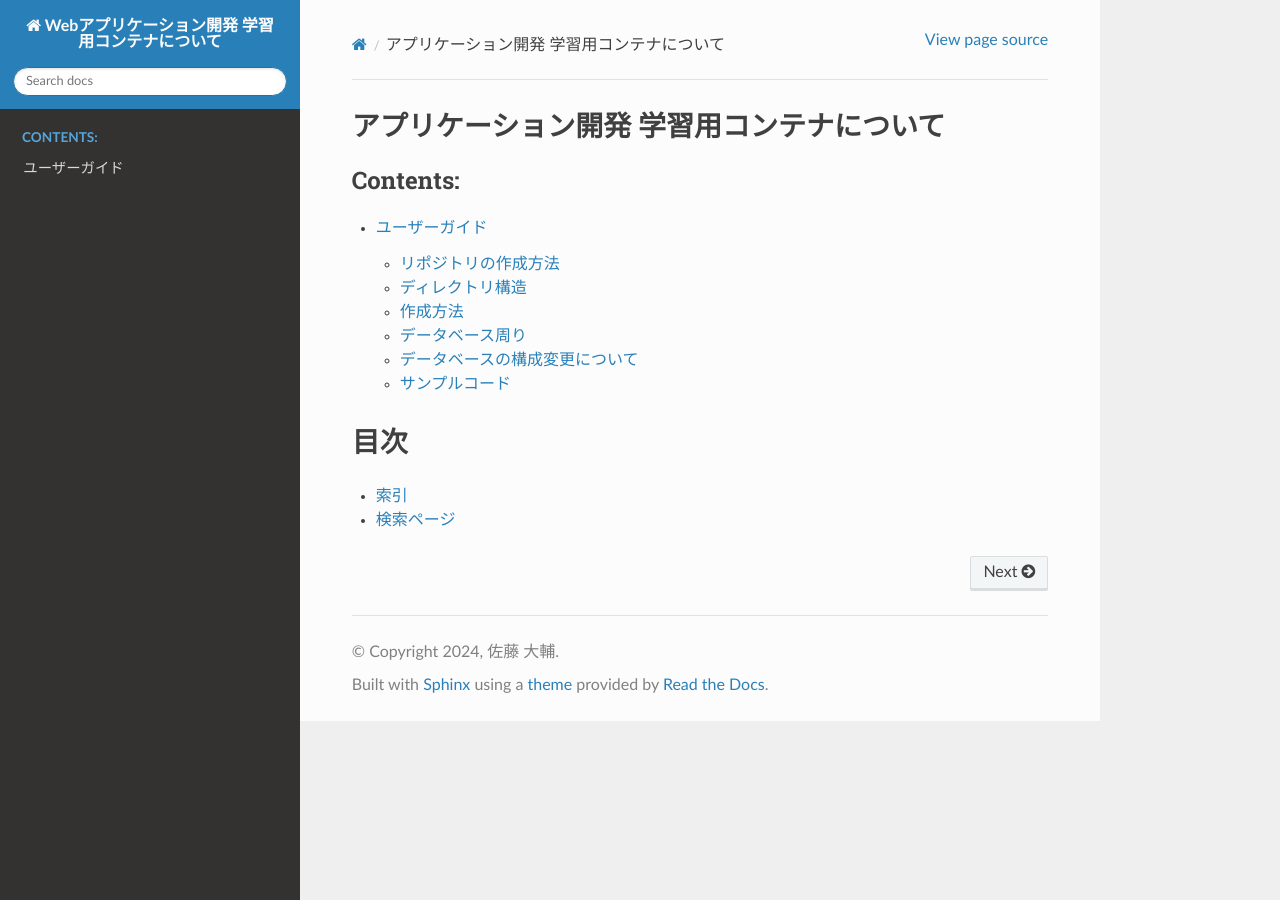
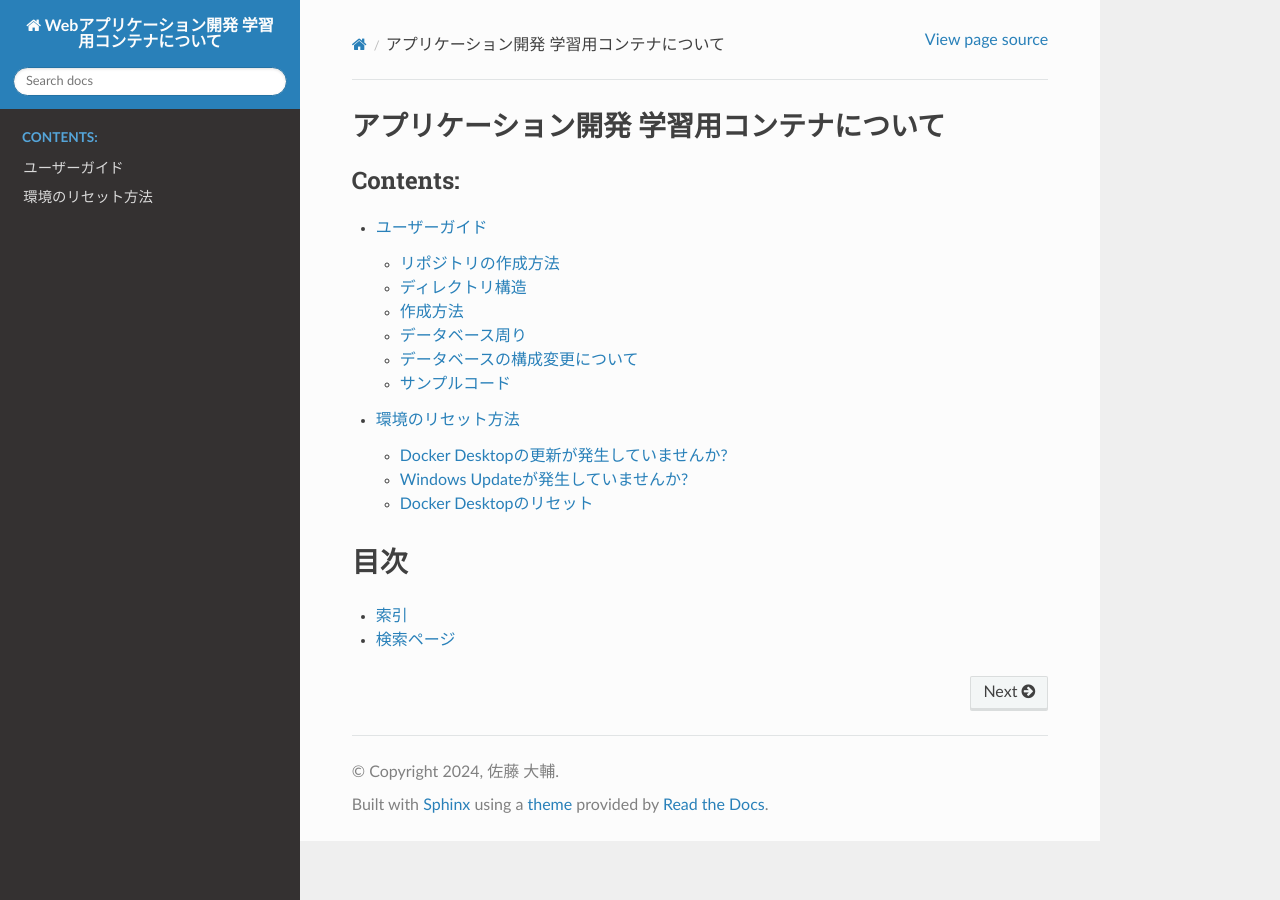
Before and after one commit to densuke/xampp-devenv-doc, a Sphinx documentation site: the page built from source/index.rst, in a window 1280 px wide. Built offline with Sphinx 7.4.7 and the Read the Docs theme 2.0.0, drawn with Linux system fonts in a browser that asks for light colours; pages that are not in the unit, such as notebooks, are missing from menus.

Commit message:
環境のリセット方法を追加

````diff
--- a/source/index.rst
+++ b/source/index.rst
@@ -12,6 +12,7 @@
 
    .. db/index
    guide/index
+   reset/index
 
 
 目次
--- /dev/null
+++ b/source/reset/docker-desktop-update.md
@@ -0,0 +1,23 @@
+# Docker Desktopの更新が発生していませんか?
+
+Docker自体が起動しているのであれば、更新が発生していないかをまず確認してみてください。
+
+```{image} images/check-update.png
+:alt: 更新の確認
+:width: 60%
+:align: center
+```
+
+```{image} images/found-dd-update.png
+:alt: Docker Desktopの更新案内
+:width: 80%
+:align: center
+```
+
+更新が確認できた場合は、まず適用しておきましょう。
+適用後、Docker Desktopは再起動するので、その後開発コンテナーを起動し直して様子を見てみましょう。
+
+* 更新の画面が出せない
+* 更新が発見されない
+
+場合は、次のケースを見てみましょう。
--- /dev/null
+++ b/source/reset/index.rst
@@ -0,0 +1,15 @@
+環境のリセット方法
+==========================================================================
+
+開発コンテナが動かないときのお試し項目を入れています。
+最初から完全リセットをする前に、他のものが無いかをチェックしてから進めましょう。
+
+.. toctree::
+    :maxdepth: 2
+    :caption: 目次:
+
+    docker-desktop-update.md
+    windows-update.md
+    reset.md
+
+.. * :ref:`modindex`
--- /dev/null
+++ b/source/reset/reset.md
@@ -0,0 +1,64 @@
+# Docker Desktopのリセット
+
+* Docker Desktopによる更新
+* Windows Updateによる更新
+
+以上を行っても正常に起動できない場合は、**Docker Desktopのリセット**を行うことになります。
+
+## 行う前に確認
+
+* これを行うと、マシン上で使っていた開発コンテナやイメージ・その他のコンテナが全て消えます
+* ボリュームに入っているデータが消えます
+    * データベースのコンテナが持っていたデータ(テーブルや値など)が消えます
+    * その他コンテナ内部で使っているボリュームがあればそれも消えます
+    * 開発コンテナーに対して手動で行ったカスタマイズも消えます
+* ただし、開発コンテナーに入る際に構成情報から復元を行います
+    * dbディレクトリに入っている初期化用コード(`init.sql`など)があれば、そこから初期状態の再現は行われます
+    * 利用するイメージもなくなっているので、適宜取得/ビルドが行われます
+        * その関係で初回起動時は時間がかかります(数分〜十数分)
+
+## リセット方法
+
+1. Docker Desktopのダッシュボードを開きます
+2. 右上にある「虫」のマークをクリックします
+    ```{image} images/debug-mode.png
+    :alt: デバッグモード呼び出し
+    :width: 75%
+    :align: center
+    ```
+3. {menuselection}`Reset to factory defaults` をクリックします
+    ```{image} images/reset-factory-default-button.png
+    :alt: 初期化ボタン
+    :width: 80%
+    :align: center
+    ```
+4. 「リセットしていいのか」の確認が出るので、 {menuselection}`Yes, reset anyway` を選んでください
+    ```{image} images/reset-confirm.png
+    :alt: phpMyAdmin接続直後の画面
+    :width: 80%
+    :align: center
+    ```
+
+以上の作業で初期状態に戻す処理が行われます。数分〜十数分待ちましょう。
+リセットが完了すると、ダッシュボードが復帰します。
+
+* ダッシュボード左下のステータスが黄色の **Engine stopping** になる
+* その後黄色の **Engine starting** になる
+* その後緑色の **Engine running** になる
+
+これで復帰しました。
+
+```{image} images/engine-stopping.png
+:alt: Docker Engine: 停止中
+:width: 80%
+:align: center
+```
+
+```{image} images/engine-running.png
+:alt: Docker Engine: 起動完了
+:width: 80%
+:align: center
+```
+
+この状態で、イメージもコンテナもボリュームも全くない初期状態に戻りましたので、
+開発コンテナーを起動してみてください。環境構築からスタートします。
--- /dev/null
+++ b/source/reset/windows-update.md
@@ -0,0 +1,13 @@
+# Windows Updateが発生していませんか?
+
+Windows Updateがある場合、適用(更新)をかけないとDocker Desktopが起動できないことがあります。
+タスクトレイにて更新に伴う再起動要求のアイコンがでていることがありませんか?
+
+```{image} images/wu-notify.png
+:alt: Windows Updateの更新通知(タスクトレイ)
+:width: 25%
+:align: center
+```
+
+もし出ていたら適用しておきましょう。たいてい再起動が要求されると思いますので、再起動してください。
+その後Docker Desktopが起動していることを確認した上で、開発コンテナーを試してみてください。
````
Also changed, not shown: source/reset/images/debug-mode.png (added), source/reset/images/engine-stopping.png (added), source/reset/images/found-dd-update.png (added), source/reset/images/reset-confirm.png (added), source/reset/images/wu-notify.png (added), 3 other files.
